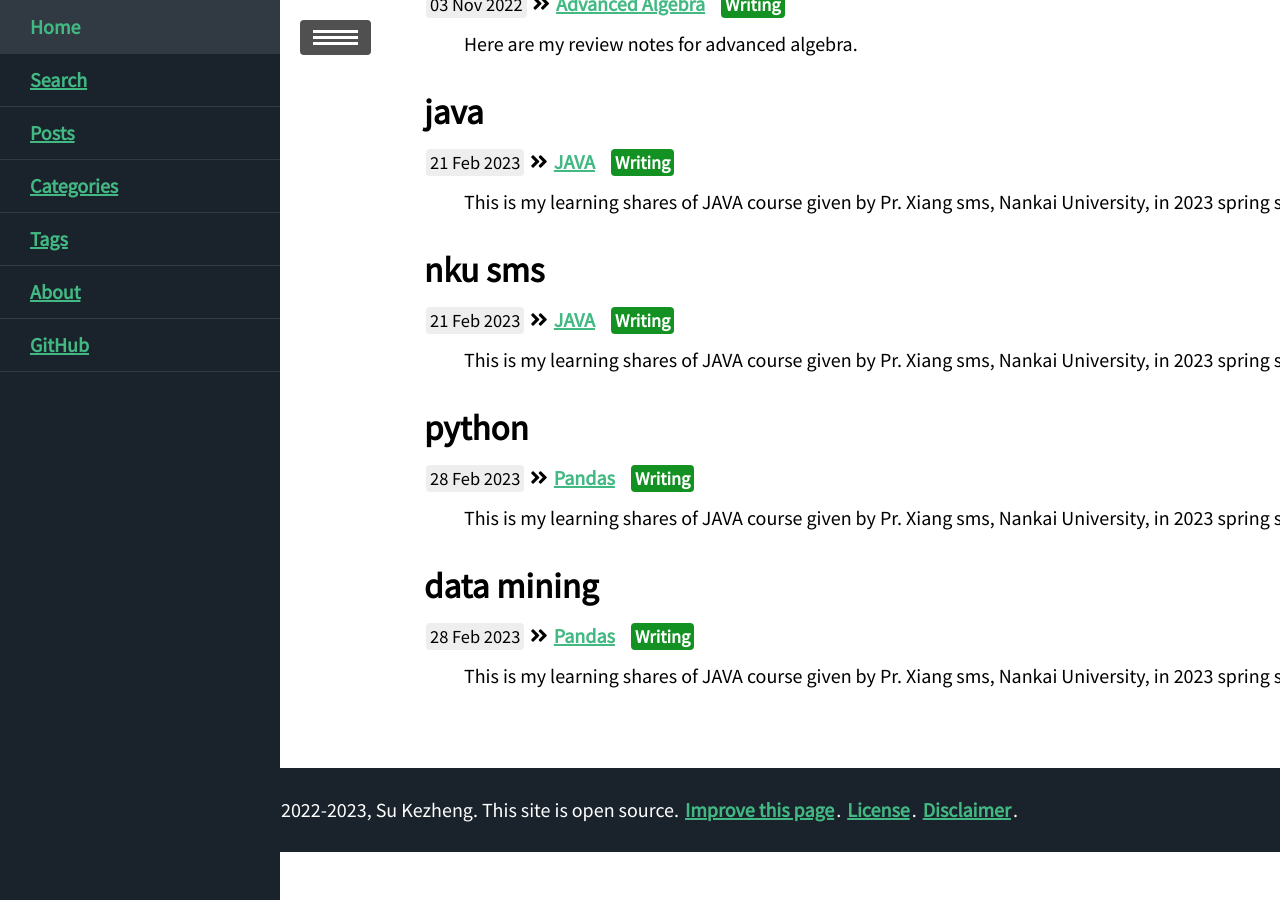
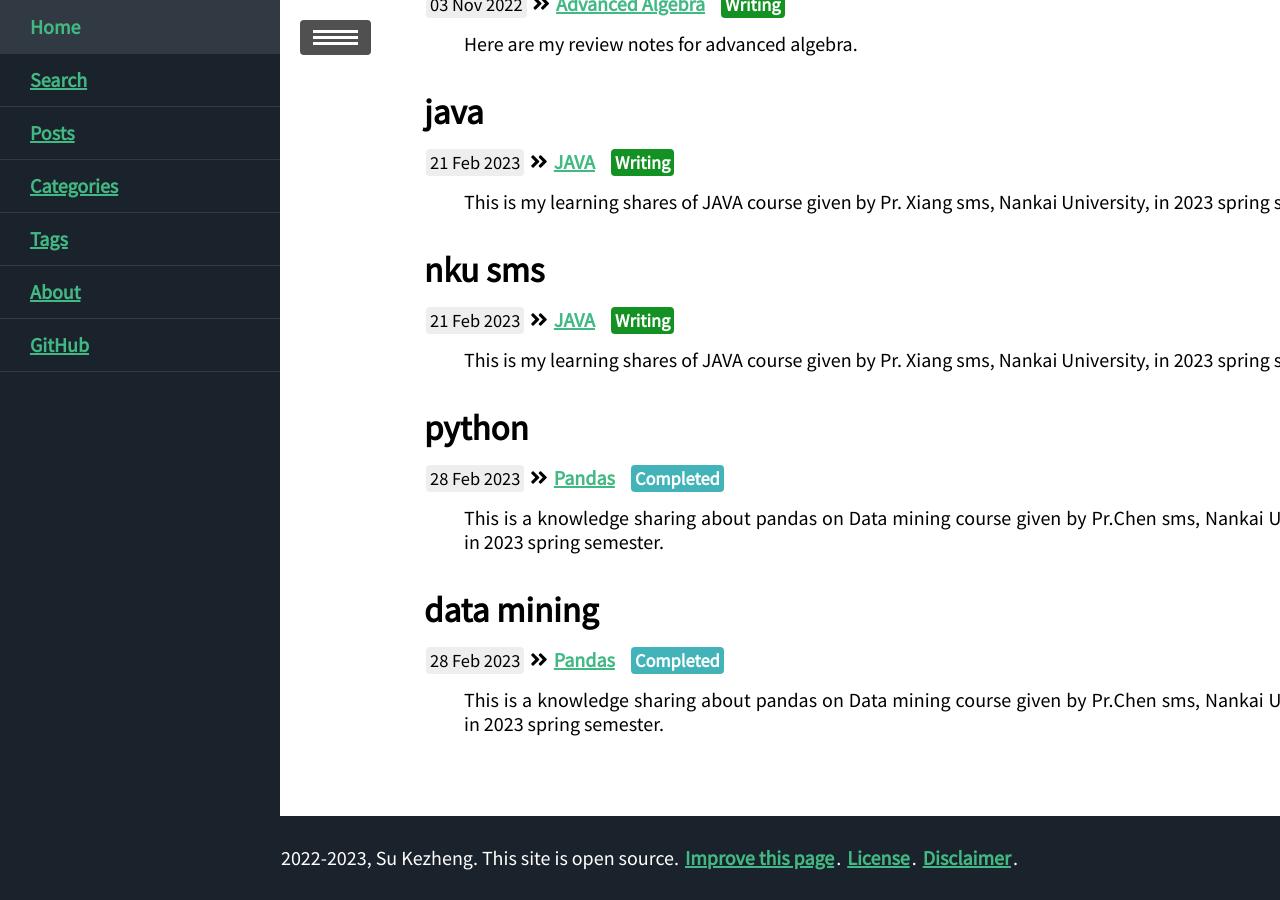
Before and after one commit to ssskz/ssskz.github.io, a Jekyll site: the page built from blog/tags.html, in a window 1280 px wide and 900 px high, scrolled down 889 px. Built offline with Jekyll 4.4.1, drawn with Linux system fonts in a browser that asks for light colours; nearby versions of some CDN libraries.

Commit message:
update _posts/2023-2-28-Pandas.md.
Signed-off-by: ssskz <12497590+ssskz@user.noreply.gitee.com>

```diff
--- a/_posts/2023-2-28-Pandas.md
+++ b/_posts/2023-2-28-Pandas.md
@@ -4,10 +4,9 @@ commentable: true
 Edit: 2023-2-21
 mathjax: true
 mermaid: true
-status: Writing
 tags: python data-mining
 categories: DS
-description: This is my learning shares of JAVA course given by Pr. Xiang sms, Nankai University, in 2023 spring semester.
+description: This is a knowledge sharing about pandas on Data mining course given by Pr.Chen sms, Nankai University, in 2023 spring semester.
 ---
 
 # Array Copy
```
